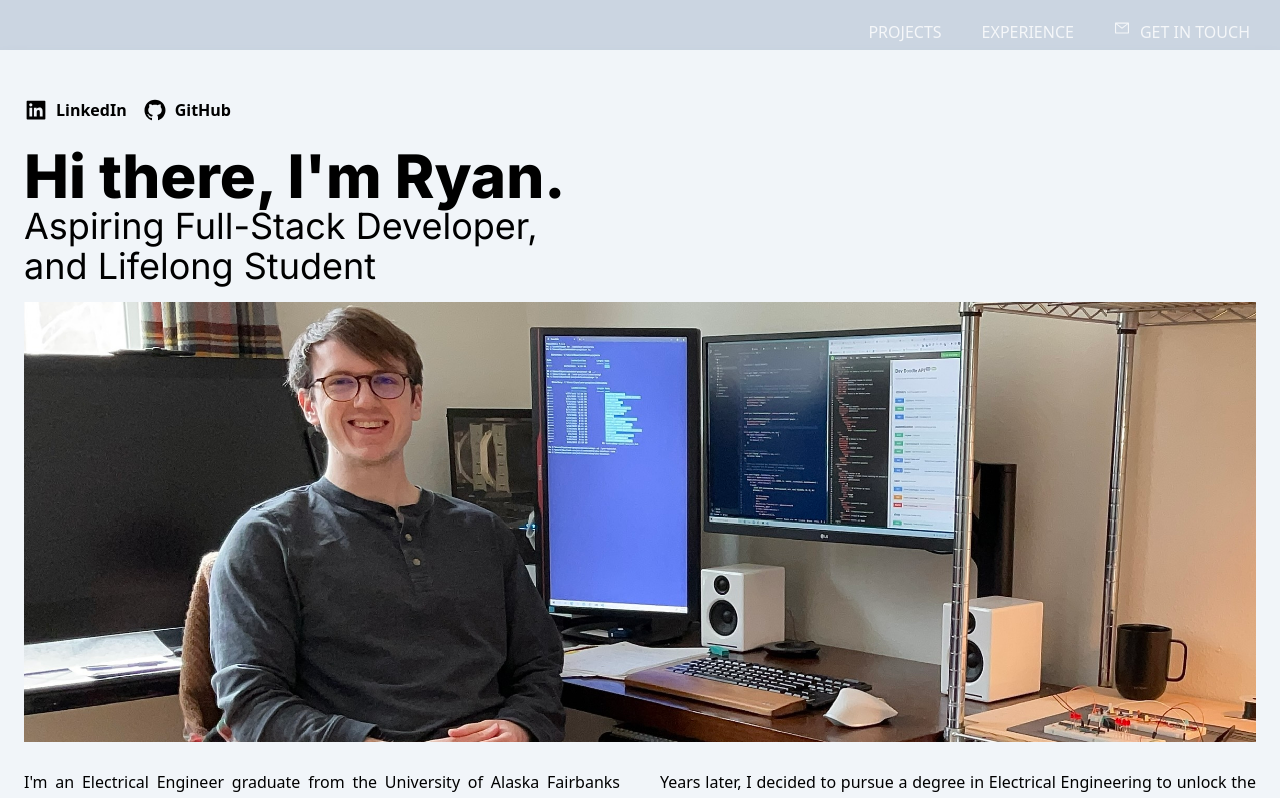
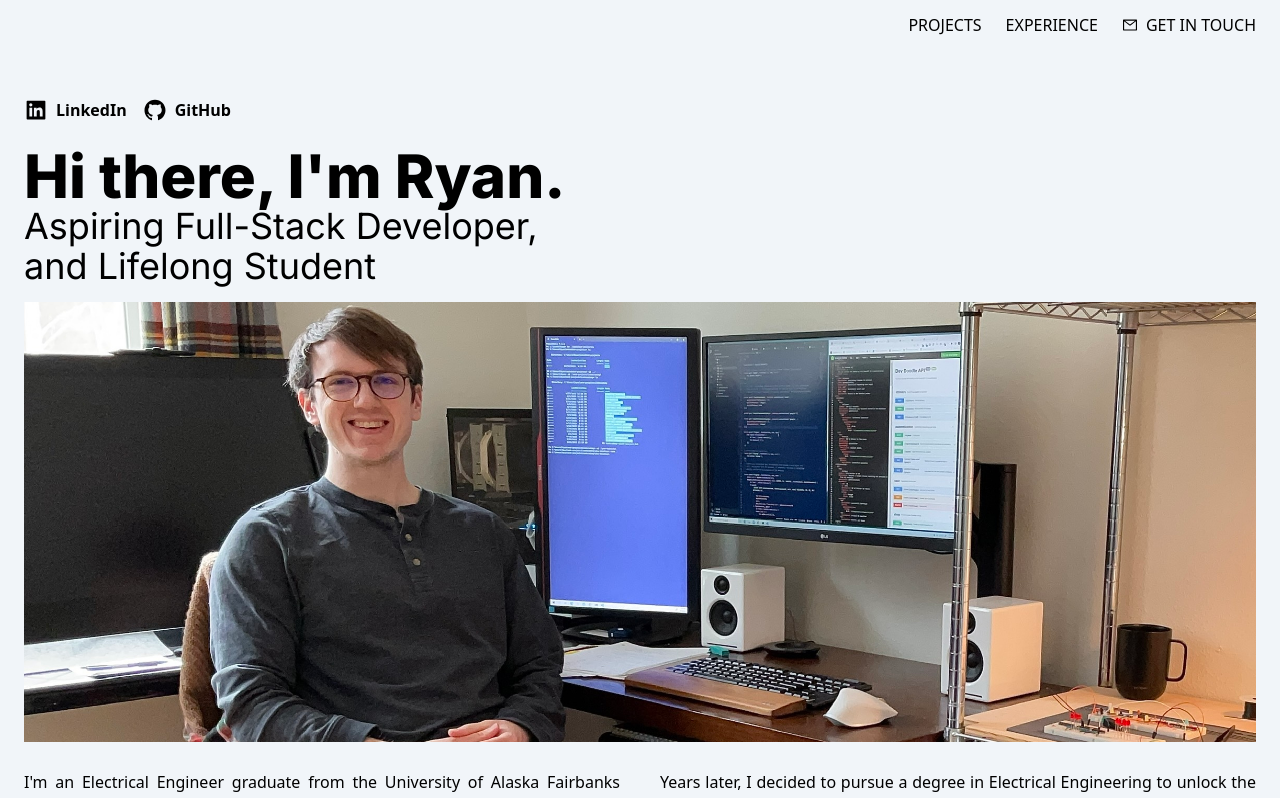
Before and after one commit to rbonk907/portfolio-website, a Next.js app: page / in a window 1280 px wide. Shown: the top 798 px of the page. Built offline with nearby package versions, Linux system fonts and the light colour scheme.

Commit message:
update header styling

```diff
--- a/components/experience.js
+++ b/components/experience.js
@@ -3,7 +3,7 @@ import { AiOutlineLink } from 'react-icons/ai';
 const Experience = () => {
     return (
         <div className='p-6 mt-12 bg-slate-100 shadow-top shadow-slate-400'>
-            <h2 id='experience' className='sticky top-0 text-2xl font-extrabold mb-12 md:static'>Experience</h2>
+            <h2 id='experience' className='sticky top-0 pt-2 text-2xl font-extrabold mb-12 z-50 md:static'>Experience</h2>
             <div>
                 <div className='flex flex-wrap'>
                     <div className='pb-3 min-w-[20rem]'>
--- a/components/header.js
+++ b/components/header.js
@@ -1,34 +1,33 @@
-import styles from '../styles/Header.module.css';
 import { useEffect, useState } from 'react';
 import scrollTo from '../utility/scrollTo';
 import { AiOutlineMail } from 'react-icons/ai';
 
 const getHeader = (isMobile, scrollOffset) => {
     if(isMobile) {
+        const offsetStyle = scrollOffset < 0 ? "transition duration-200 -translate-y-[60px]" : "transition duration-200 translate-y-0"
         return (
-            <header className={ scrollOffset < 0 ? `${styles.headerOff}
-                ${styles.mobileHeader}` : `${styles.headerOn}
-                    ${styles.mobileHeader}`}></header>
+            <header className={ `${offsetStyle} fixed top-0 w-full h-[50px] bg-slate-100 shadow-lg shadow-slate-400 z-40`} >
+            </header>
         );
     }
 
     return (
-        <header className={styles.header}>
-            <ul className={styles.menu}>
+        <header className='relative h-[50px] flex justify-end px-6 bg-slate-100 z-40'>
+            <ul className='flex items-center gap-6'>
                 <li onClick={() => scrollTo('projects')}>
                     <a>
-                        <span className={styles.headerLink}>PROJECTS</span>
+                        <span className=''>PROJECTS</span>
                     </a>
                 </li>
                 <li onClick={() => scrollTo('experience')}>
                     <a>
-                        <span className={styles.headerLink}>EXPERIENCE</span>
+                        <span className=''>EXPERIENCE</span>
                     </a>
                 </li>
-                <li onClick={() => scrollTo('contact')}>
+                <li onClick={() => scrollTo('contact')} className='flex items-center'>
 
-                    <AiOutlineMail className={styles.mailIcon}/>
-                    <span className={styles.headerLink}>GET IN TOUCH</span>
+                    <AiOutlineMail className='w-4 h-4 mr-2' />
+                    <span className='block'>GET IN TOUCH</span>
 
                 </li>
             </ul>
@@ -59,9 +58,9 @@ const Header = ({ isMobile }) => {
 
 
     return (
-        <div className={ isMobile ? `${styles.headerContainer}` : `${styles.headerContainer}`}>
+        <>
             { getHeader(isMobile, scrollHeight) }
-        </div>
+        </>
     );
 };
 
--- a/components/hero-banner.js
+++ b/components/hero-banner.js
@@ -10,7 +10,7 @@ const inter = Inter({ subsets: ['latin'] });
 const HeroBanner = () => {
 
     return (
-        <div className="bg-slate-100 shadow-lg shadow-slate-400 p-6 flex flex-col max-w-screen-2xl">
+        <div className="bg-slate-100 shadow-lg shadow-slate-400 p-6 flex flex-col max-w-screen-2xl z-10">
             {/* socials */}
             <div className="flex items-center gap-4 order-3 md:-order-1 py-6">
                 <div className="w-16 h-16 md:hidden">
--- a/components/projects.js
+++ b/components/projects.js
@@ -15,7 +15,7 @@ const Projects = () => {
 
     return (
         <div className='p-6'>
-            <h2 id='projects' className='sticky top-0 pt-2 text-2xl font-extrabold md:static'>Projects</h2>
+            <h2 id='projects' className='sticky top-0 pt-2 text-2xl font-extrabold z-50 md:static'>Projects</h2>
             <div className='flex flex-wrap justify-center gap-5 mt-8'>
                 {getProjects()}
             </div>
```
